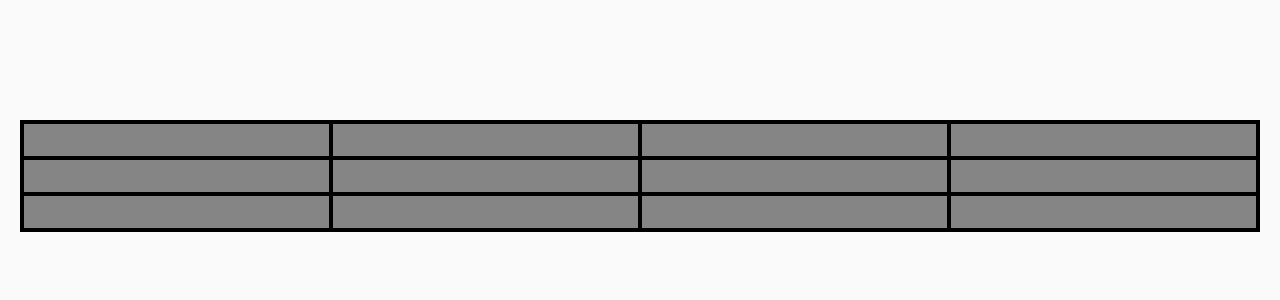
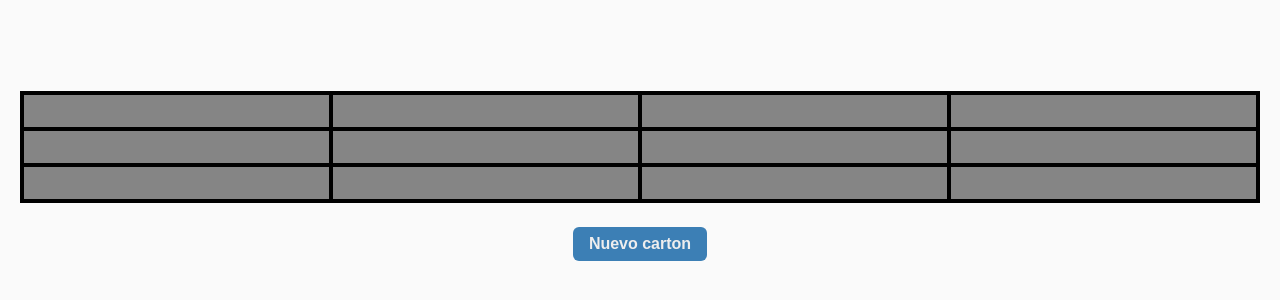
Before and after one commit to FbarcalaR/Joaquingo, a Next.js app: page /game in a window 1280 px wide. Shown: the part 224-524 px from the top of the page. Built offline with nearby package versions, Linux system fonts and the light colour scheme.

Commit message:
add new game button

```diff
--- a/src/app/game/page.tsx
+++ b/src/app/game/page.tsx
@@ -1,4 +1,4 @@
-'use client';
+"use client";
 
 import { useSearchParams } from "next/navigation";
 import { Suspense, useCallback, useMemo, useState } from "react";
@@ -9,6 +9,8 @@ import {
 
 import styles from "./game.module.css";
 import BingoCell from "@/components/bingo-cell/bingo-cell";
+import Button from "@/components/button/button";
+import { useRouter } from "next/navigation";
 
 const getBingoGrid = (selectedSentences: (JoaquinSentence | undefined)[]) => {
   const matrix: (JoaquinSentence | undefined)[] = Array.from(
@@ -28,6 +30,7 @@ const getBingoGrid = (selectedSentences: (JoaquinSentence | undefined)[]) => {
 };
 
 const Game = () => {
+  const router = useRouter();
   const searchParams = useSearchParams();
   const [announcedSentencesIds, setAnnouncedSentencesIds] = useState<number[]>(
     []
@@ -57,6 +60,7 @@ const Game = () => {
   }, []);
 
   return (
+    <>
       <div className={styles.bingoGrid}>
         {bingoGrid.map((sentence, index) => (
           <BingoCell
@@ -70,6 +74,14 @@ const Game = () => {
           />
         ))}
       </div>
+
+      <Button
+        variant="primary"
+        onClick={() => router.push(`/select-sentences`)}
+      >
+        Nuevo carton
+      </Button>
+    </>
   );
 };
 
```
Lines whose indentation alone changed are shown as unchanged.
